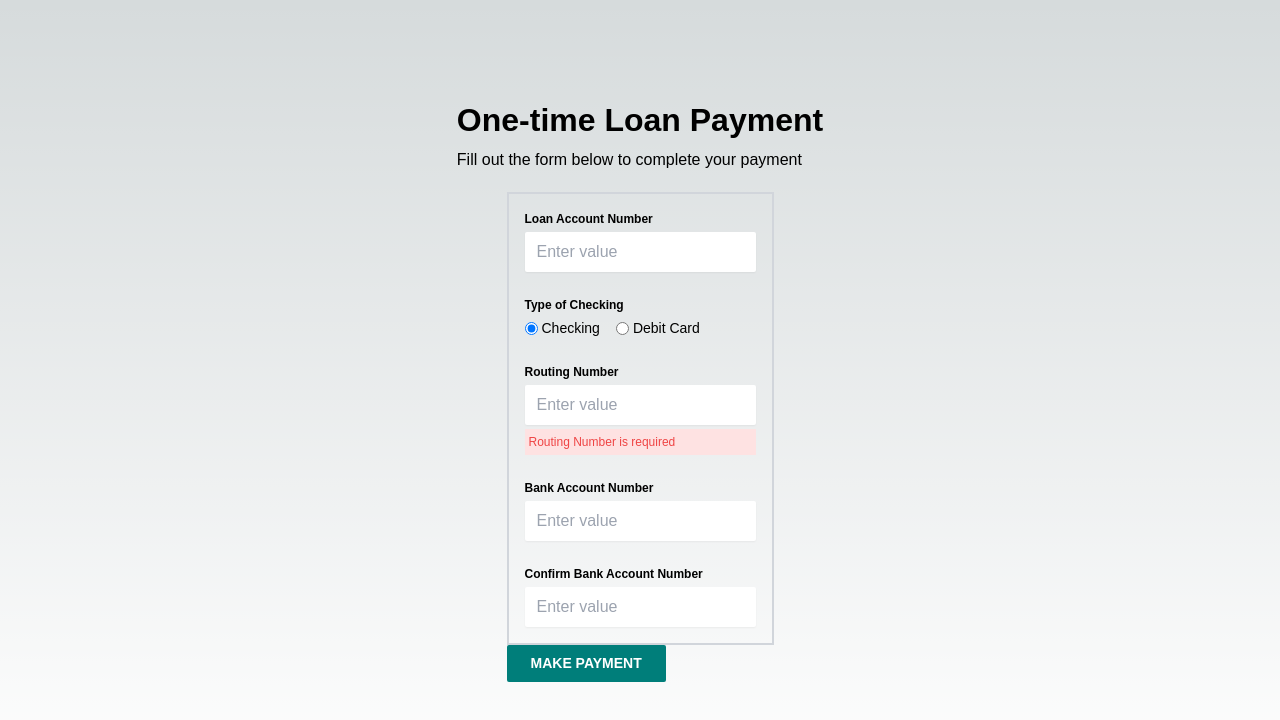
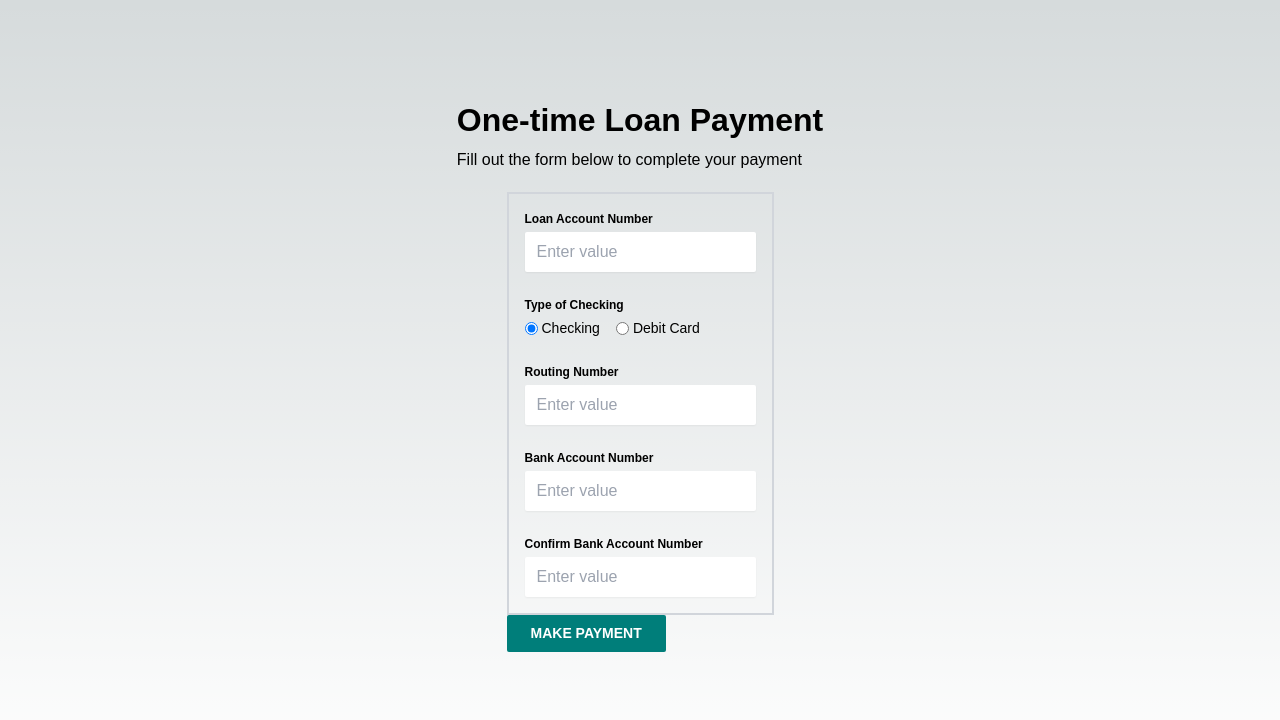
Before and after one commit to anhcaoh/payment, a Next.js app: page / in a window 1280 px wide. Shown: the top 720 px of the page. Built offline with nearby package versions, Linux system fonts and the light colour scheme.

Commit message:
refactor: :safety_vest: added more schema validation minLength maxLength required

```diff
--- a/src/app/components/Input/index.tsx
+++ b/src/app/components/Input/index.tsx
@@ -1,9 +1,11 @@
 export interface IInput {
   id: string;
-  type?: "text" | "textarea" | "number";
+  type?: "number" | "text" | "textarea";
   label?: string | JSX.Element;
   name?: string;
   placeholder?: string;
+  minLength?: number;
+  maxLength?: number;
   error?: string | JSX.Element;
   schema?: any;
   register?: any;
@@ -17,6 +19,8 @@ const Input = ({
   error,
   schema,
   register,
+  minLength,
+  maxLength,
 }: IInput) => {
   const classNameBase = "py-2 px-3 rounded-sm shadow-sm";
   return (
@@ -26,6 +30,19 @@ const Input = ({
           {label}
         </label>
       )}
+      {(type === "number" && (
+        <input
+          id={id}
+          type={type}
+          name={name}
+          className={classNameBase}
+          placeholder={placeholder}
+          minLength={minLength}
+          maxLength={maxLength}
+          {...register(name, schema)}
+        />
+      )) ||
+        null}
       {(type === "text" && (
         <input
           id={id}
@@ -33,6 +50,8 @@ const Input = ({
           name={name}
           className={classNameBase}
           placeholder={placeholder}
+          minLength={minLength}
+          maxLength={maxLength}
           {...register(name, schema)}
         />
       )) ||
@@ -43,21 +62,13 @@ const Input = ({
           name={name}
           className={classNameBase}
           placeholder={placeholder}
+          minLength={minLength}
+          maxLength={maxLength}
           {...register(name, schema)}
         />
       )) ||
         null}
-      {(type === "number" && (
-        <input
-          id={id}
-          type={type}
-          name={name}
-          className={classNameBase}
-          placeholder={placeholder}
-          {...register(name, schema)}
-        />
-      )) ||
-        null}
+
       {error && (
         <label className="text-label bg-red-100 p-1 text-red-500">
           {error}
--- a/src/app/features/OneTimePayment/index.tsx
+++ b/src/app/features/OneTimePayment/index.tsx
@@ -5,6 +5,7 @@ import Heading from "@/app/components/Heading";
 import Input, { IInput } from "@/app/components/Input";
 import Paragraph from "@/app/components/Paragraph";
 import Radio from "@/app/components/Radio";
+import { useMemo } from "react";
 import { SubmitHandler, useForm } from "react-hook-form";
 import {
   ONE_TIME_PAYMENT_DESCRIPTION,
@@ -20,7 +21,7 @@ const OneTimePayment = () => {
       name: "loanAccountNumber",
       label: "Loan Account Number",
       placeholder: "Enter value",
-      type: "text" as IInput["type"],
+      type: "number" as IInput["type"],
     },
     {
       id: "type-of-checking",
@@ -38,12 +39,12 @@ const OneTimePayment = () => {
       name: "routingNumber",
       label: "Routing Number",
       placeholder: "Enter value",
-      error: "Routing Number is required",
+      type: "number" as IInput["type"],
+      minLength: 9,
+      maxLength: 9,
       schema: {
-        required: true,
-        message: "Routing Number is required",
+        required: "Routing Number is required",
       },
-      type: "text" as IInput["type"],
       hidden: "typeOfChecking:debitCard",
     },
     {
@@ -51,7 +52,12 @@ const OneTimePayment = () => {
       name: "bankAccountNumber",
       label: "Bank Account Number",
       placeholder: "Enter value",
-      type: "text" as IInput["type"],
+      type: "number" as IInput["type"],
+      minLength: 9,
+      maxLength: 12,
+      schema: {
+        required: "Routing Number is required",
+      },
       hidden: "typeOfChecking:debitCard",
     },
     {
@@ -59,7 +65,9 @@ const OneTimePayment = () => {
       name: "confirmBankAccountNumber",
       label: "Confirm Bank Account Number",
       placeholder: "Enter value",
-      type: "text" as IInput["type"],
+      type: "number" as IInput["type"],
+      minLength: 9,
+      maxLength: 12,
       hidden: "typeOfChecking:debitCard",
     },
 
@@ -69,7 +77,7 @@ const OneTimePayment = () => {
       name: "cardNumber",
       label: "Card Number",
       placeholder: "Enter value",
-      type: "text" as IInput["type"],
+      type: "number" as IInput["type"],
       hidden: "typeOfChecking:checking",
     },
     {
@@ -93,6 +101,8 @@ const OneTimePayment = () => {
       name: "cvv",
       label: "CVV",
       placeholder: "Enter value",
+      minLength: 3,
+      maxLength: 3,
       type: "number" as IInput["type"],
       hidden: "typeOfChecking:checking",
     },
@@ -102,7 +112,6 @@ const OneTimePayment = () => {
     register,
     handleSubmit,
     watch,
-    getValues,
     formState: { errors },
   } = useForm<FormSchema>({
     defaultValues: { typeOfChecking: "checking" },
@@ -111,18 +120,31 @@ const OneTimePayment = () => {
     console.log(data);
   };
 
-  const FieldsRenderer = ({ field }: { field: any }) => {
-    return (
+  const FieldsRenderer = useMemo(
+    () =>
+      ({ field }: { field: any }) => {
+        const hiddenOnCondition = field.hidden?.split(":");
+        const [key, value] = hiddenOnCondition || [];
+        const values = watch();
+        const isHidden =
+          hiddenOnCondition &&
+          values &&
+          (values as { [key: string]: string })[key] === value;
+        return isHidden ? null : (
           <>
             {/* Input text/texarea/number */}
             {(field.type === "text" ||
               field.type === "textarea" ||
-          field.type === "number") && <Input {...field} register={register} />}
+              field.type === "number") && (
+              <Input {...field} register={register} />
+            )}
             {/* Radio select */}
             {field.type === "radio" && <Radio {...field} register={register} />}
           </>
         );
-  };
+      },
+    []
+  );
 
   return (
     <>
@@ -134,18 +156,9 @@ const OneTimePayment = () => {
         <>
           <div className="border-2 border-gray-300 p-4">
             <div className="flex flex-col gap-6 w-min">
-              {fields?.map((field) => {
-                const hiddenOnCondition = field.hidden?.split(":");
-                const [key, value] = hiddenOnCondition || [];
-                const values = watch();
-                const isHidden =
-                  hiddenOnCondition &&
-                  values &&
-                  (values as { [key: string]: string })[key] === value;
-                return isHidden ? null : (
+              {fields?.map((field) => (
                 <FieldsRenderer key={field.id} field={field} />
-                );
-              })}
+              ))}
             </div>
           </div>
           <div>
```
Lines whose indentation alone changed are shown as unchanged.
